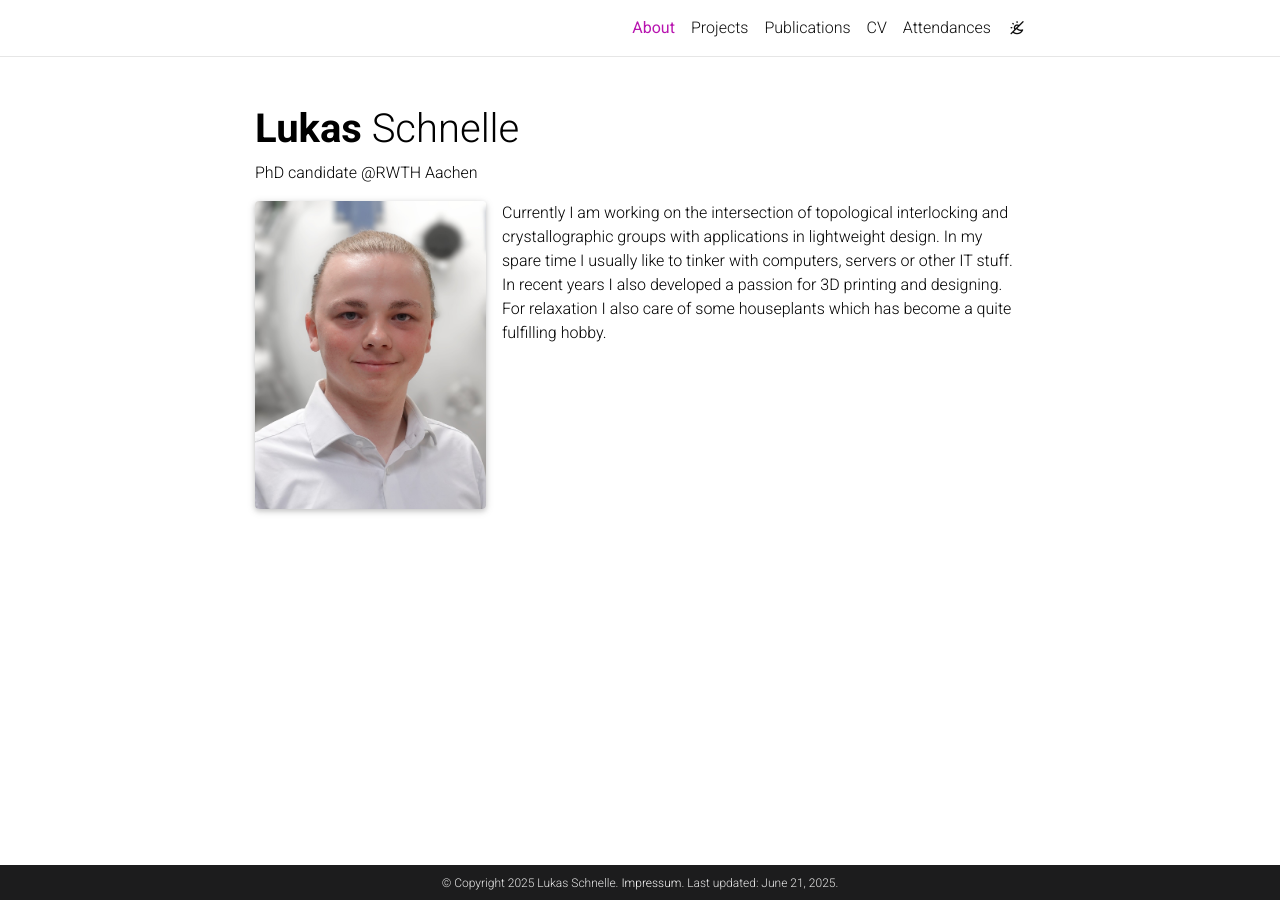
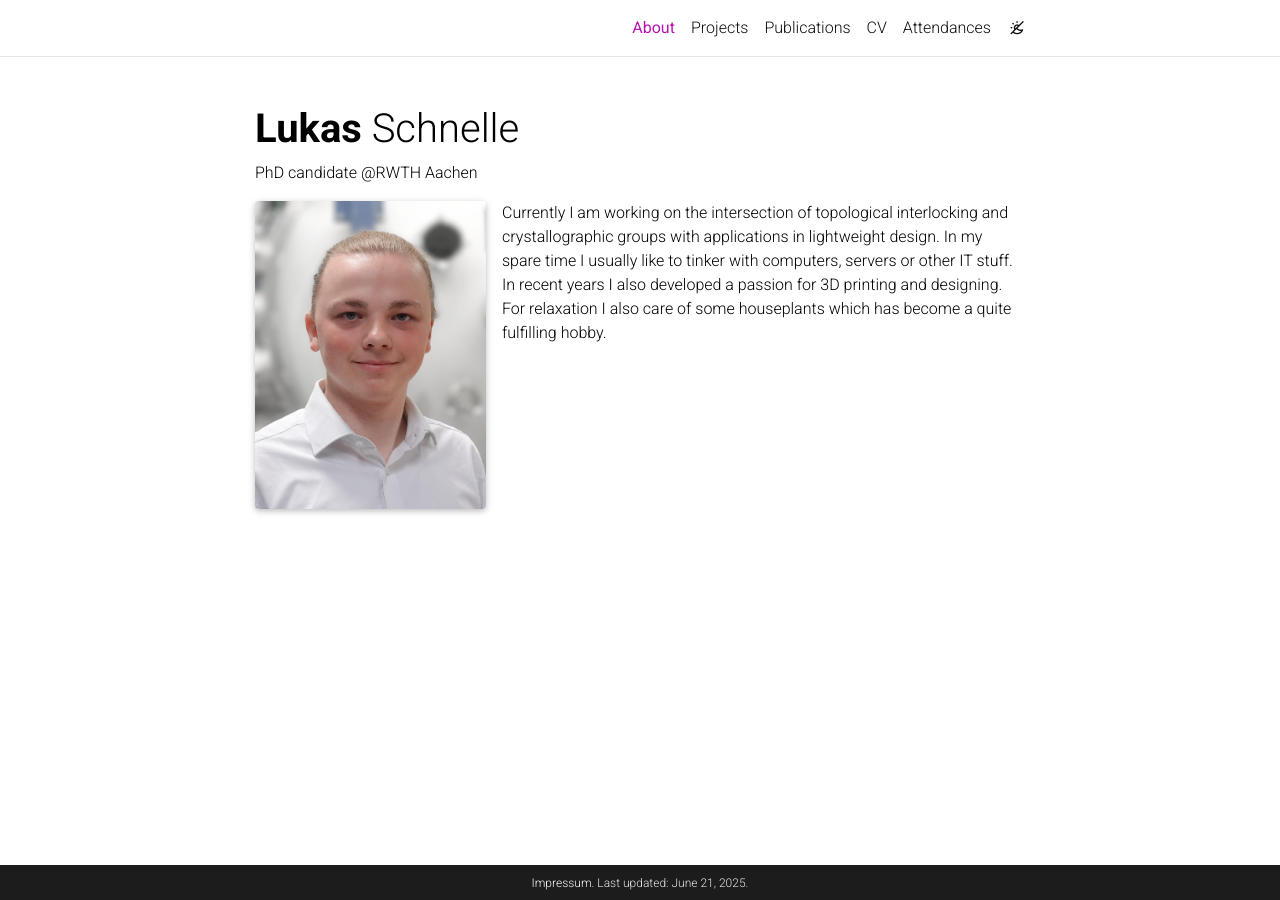
Before and after one commit to schnellecom/schnellecom.github.io, a Jekyll site: the page built from _pages/about.md, in a window 1280 px wide. Built offline with Jekyll 4.4.1, drawn with Linux system fonts in a browser that asks for light colours; nearby versions of some CDN libraries; full-size pictures stand in for the smaller copies a plugin makes; comment, search, counter and statistics services are not loaded.

Commit message:
update footer and picture on mobile, again

```diff
--- a/_includes/footer.liquid
+++ b/_includes/footer.liquid
@@ -1,8 +1,5 @@
 {% capture footer_contents %}
-  &copy; Copyright {{ site.time | date: '%Y' }}
-  {{ site.first_name }}
-  {{ site.middle_name }}
-  {{ site.last_name }}. {{ site.footer_text }}
+  {{ site.footer_text }}
   {% if site.impressum_path %}
     <a href="{{ site.url }}{{ site.baseurl }}{{ site.impressum_path }}">Impressum</a>.
   {% endif %}
```
